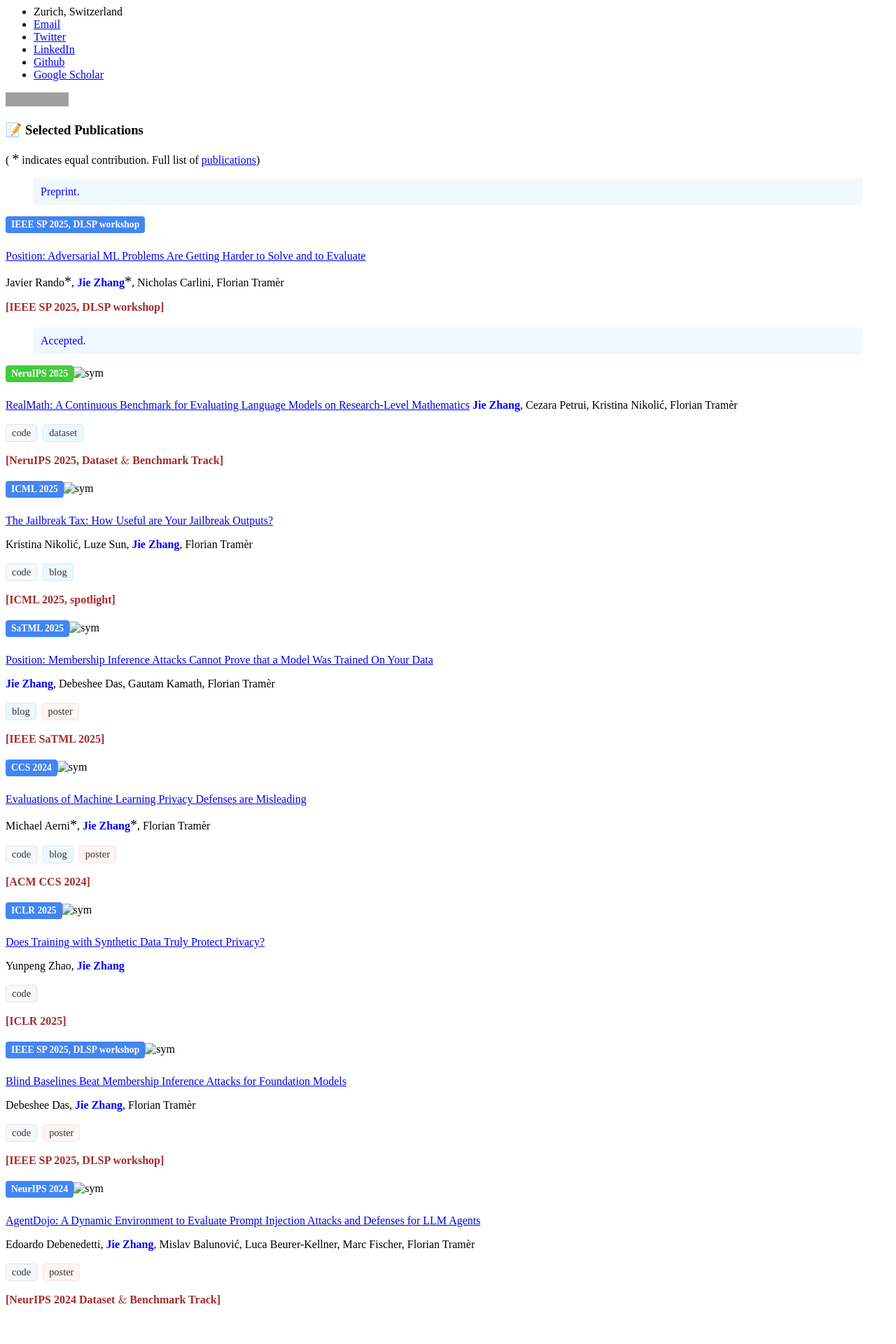
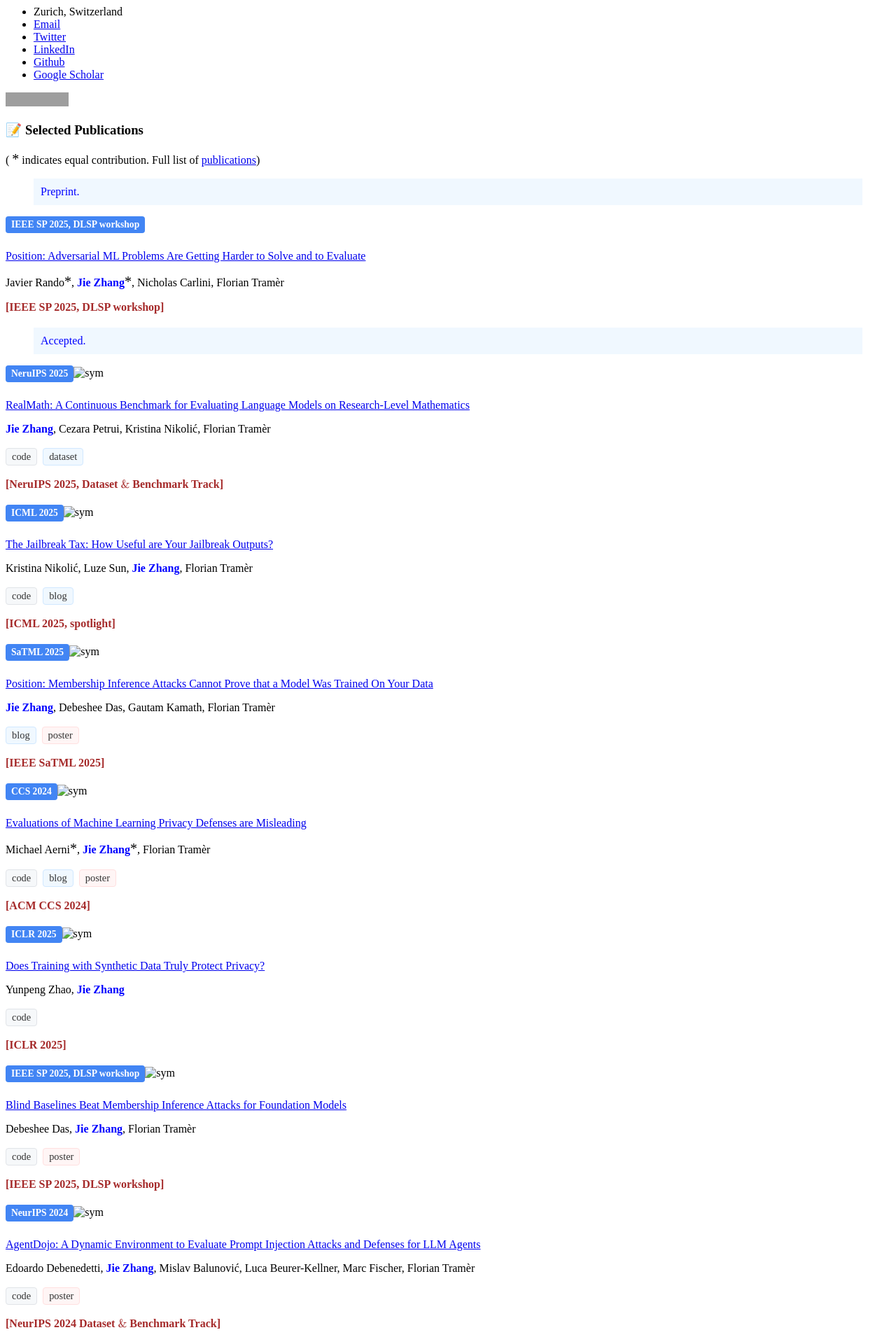
Before and after one commit to zj-jayzhang/zj-jayzhang.github.io, a Jekyll site: the page built from _pages/includes/pubs.md, in a window 1280 px wide. Shown: the part 627-2547 px from the top of the page at 70% size. Built offline with Jekyll 4.4.1, drawn with Linux system fonts in a browser that asks for light colours; our own code applies the rules of GitHub Pages for plain Markdown files; formulas are drawn with MathJax 3; before the commit the page ends 2513 px from its top, so only the background shows below that; grey boxes are pictures that could not be loaded.

Commit message:
Fix HTML structure for NeruIPS 2025 publication

```diff
--- a/_pages/includes/pubs.md
+++ b/_pages/includes/pubs.md
@@ -132,9 +132,10 @@
 </blockquote>
 
 
-<div class='paper-box'><div class='paper-box-image'><div><div class="badge" style="background-color:rgb(66, 204, 59);">NeruIPS 2025</div><img src='images/realmath.png' alt="sym" width="100%"></div></div>
+<div class='paper-box'><div class='paper-box-image'><div><div class="badge">NeruIPS 2025</div><img src='images/realmath.png' alt="sym" width="100%"></div></div>
 <div class='paper-box-text' markdown="1">
 <span class="paper-title">[RealMath: A Continuous Benchmark for Evaluating Language Models on Research-Level Mathematics](https://arxiv.org/abs/2505.12575)</span>
+
 <span class="authors"><span class="me">Jie Zhang</span>, Cezara Petrui, Kristina Nikolić, Florian Tramèr</span>
 <div class="paper-links">
 <a href="https://github.com/ethz-spylab/RealMath" class="resource-link github-link"><i class="fab fa-github"></i> code</a>
```
